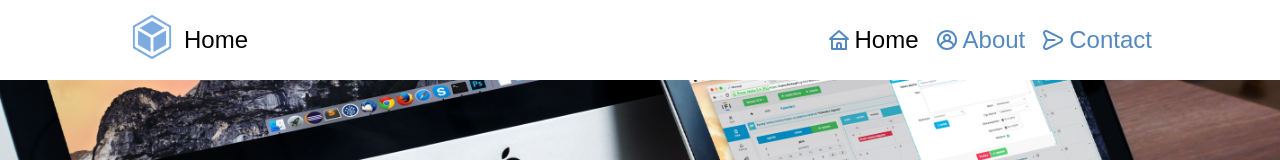
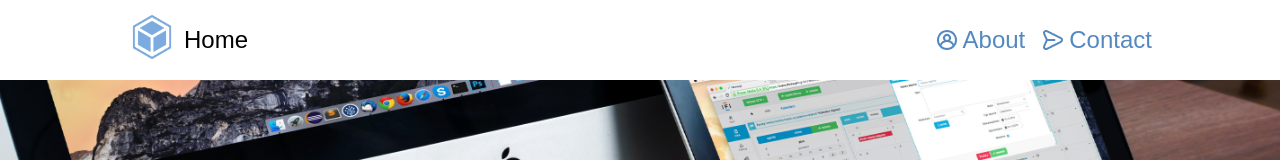
Before and after one commit to jvpink200/portfolioNextJS, a Next.js app: page / in a window 1280 px wide. Shown: the top 160 px of the page. Built offline with nearby package versions, Linux system fonts and the light colour scheme.

Commit message:
fixed menu

```diff
--- a/src/styles/NavBar.module.scss
+++ b/src/styles/NavBar.module.scss
@@ -26,6 +26,11 @@
   gap: 16px;
   color: var.$colorDarkBlue;
   font-size: 24px;
+  &.hideMenu {
+    .navLinks:first-child{
+      display:none;
+    }
+  }
   @media screen and (max-width: 900px) {
     flex-direction: column;
     z-index: 2;
```
